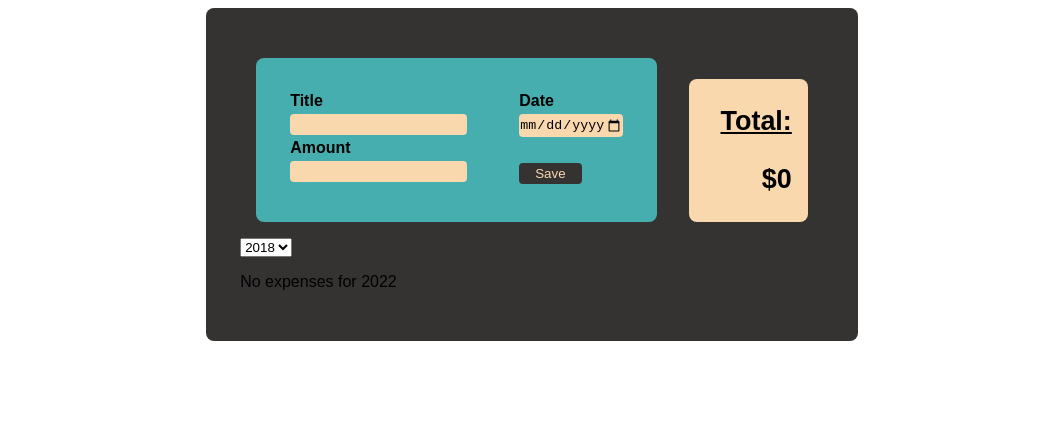
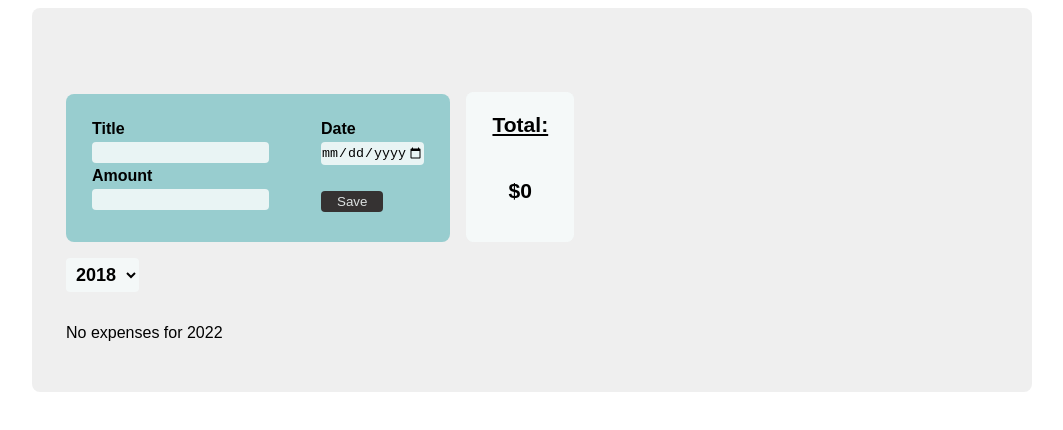
Before and after one commit to paula-zeman/expenses-manager, a React (Create React App) app: page / in a window 1280 px wide. Shown: the top 430 px of the page, without its empty margins (108-1171 px from the left). Built offline with nearby package versions, Linux system fonts and the light colour scheme.

Commit message:
new colors, better distribution of flex boxes

```diff
--- a/src/App.css
+++ b/src/App.css
@@ -1,3 +1,4 @@
 .app-container {
   font-family: Arial, Helvetica, sans-serif;
+  width: 1000px;
 }
--- a/src/Components/Container.js
+++ b/src/Components/Container.js
@@ -20,7 +20,7 @@ const Container = () => {
   return (
     <div className="container">
       <div className='container-top'>
-        <div className="container-list">
+        <div>
           <NewExpense addExpense={addExpenseHandler}/>
         </div>
         <div className="expense-sum">
--- a/src/Components/ExpenseFilter.js
+++ b/src/Components/ExpenseFilter.js
@@ -1,4 +1,5 @@
 import React from "react";
+import '../Styling/ExpenseFilter.css';
 
 const ExpenseFilter = (props) => {
 
@@ -7,8 +8,8 @@ const ExpenseFilter = (props) => {
   }
 
   return (
-    <div className="filter">
-      <select onChange={selectedYear}>
+    <div>
+      <select className="filter" onChange={selectedYear}>
         <option value="2018">2018</option>
         <option value="2019">2019</option>
         <option value="2020">2020</option>
--- a/src/Components/ExpenseSum.js
+++ b/src/Components/ExpenseSum.js
@@ -9,9 +9,9 @@ const ExpenseSum = (props) => {
   ));
 
   return (
-    <div className="expense-sum">
+    <div className="sum">
       <h3 className="total">Total:</h3>
-      <h3 className="sum">${sum}</h3>
+      <h3 className="number">${sum}</h3>
     </div>
   );
 }
--- a/src/Styling/Container.css
+++ b/src/Styling/Container.css
@@ -1,10 +1,28 @@
 .container {
-  background-color: rgb(53, 50, 50);
+  background-color: rgba(88, 90, 90, 0.096);
   padding: 34px;
+  border-radius: 8px;
+  display: flex;
+  flex-direction: column;
+  align-items: flex-start;
+}
+
+.expense-sum {
+  display: flex;
+  background-color: rgba(245, 250, 250, 0.876);
+  font-size: larger;
+  background-color: rgba(245, 250, 250, 0.876);
   border-radius: 8px;
 }
 
 .container-top {
   display: flex;
+  justify-content: space-evenly;
   align-items: flex-end;
+  height: 200px;
 }
+
+.expense-list {
+  margin-right: auto;
+  margin-top: 16px;
+}
--- /dev/null
+++ b/src/Styling/ExpenseFilter.css
@@ -0,0 +1,9 @@
+.filter {
+  margin-bottom: 16px;
+  padding: 6px;
+  font-weight: bold;
+  font-size: large;
+  background-color: rgba(245, 250, 250, 0.876);
+  border-radius: 4px;
+  border-style: none;
+}
--- a/src/Styling/ExpenseItem.css
+++ b/src/Styling/ExpenseItem.css
@@ -2,10 +2,10 @@
   display: flex;
   justify-content: space-between;
   align-items: baseline;
-  margin: 16px;
+  /* margin: 16px; */
   padding: 0px 16px;
   font-size: larger;
-  background-color: rgb(249, 216, 173);
+  background-color: rgba(245, 250, 250, 0.876);
   border-radius: 8px;
 }
 
--- a/src/Styling/ExpenseSum.css
+++ b/src/Styling/ExpenseSum.css
@@ -1,16 +1,15 @@
-.expense-sum {
-  margin: 16px;
-  padding: 0px 0px 0px 8px;
-  font-size: larger;
-  background-color: rgb(249, 216, 173);
+.sum {
+  display: flex;
+  flex-direction: column;
+  align-items: center;
+  padding: 0px 4px 0px 4px;
+  font-size: 18px;
+  background-color: rgba(245, 250, 250, 0.876);
   border-radius: 8px;
+  height: 150px;
+  width: 100px;
 }
 
 .total {
   text-decoration: underline;
-  text-align: right;
 }
-
-.sum {
-  text-align: right;
-}
--- a/src/Styling/NewExpense.css
+++ b/src/Styling/NewExpense.css
@@ -1,10 +1,10 @@
 .new-expense {
-  margin: 16px;
-  padding: 8px;
+  /* margin: 16px; */
+  margin-right: 16px;
   display: flex;
   flex-direction: row;
   color: black;
-  background-color: rgba(72, 193, 193, 0.876);
+  background-color: rgba(140, 200, 203, 0.876);
   border-radius: 8px;
   font-weight: bold;
 }
@@ -28,12 +28,12 @@ input {
   border-radius: 4px;
   border: none;
   padding: 3px 0px;
-  background-color: rgb(249, 216, 173);
+  background-color: rgba(245, 250, 250, 0.876);
 }
 
 button {
   background-color: rgb(53, 50, 50);
-  color: rgb(249, 216, 173);
+  color: rgba(245, 250, 250, 0.876);
   text-decoration: none;
   cursor: pointer;
   border: none;
```
